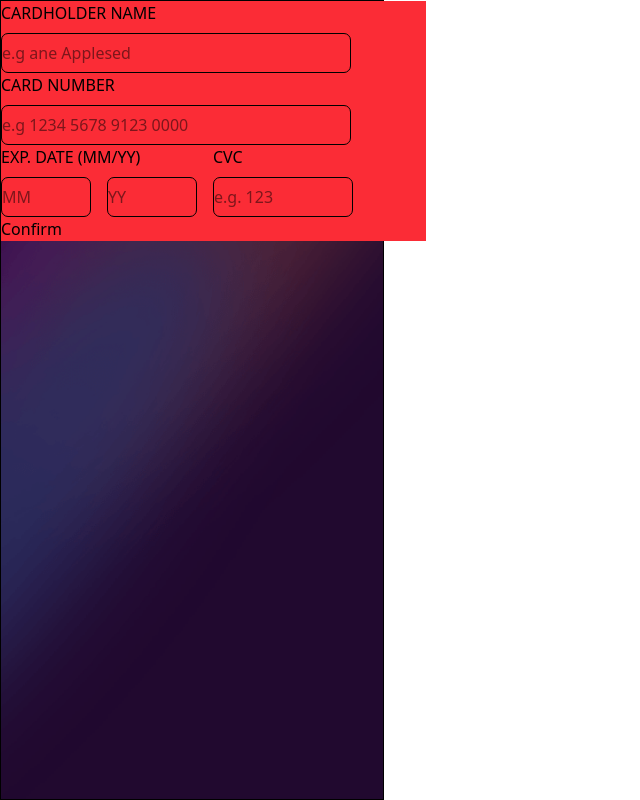
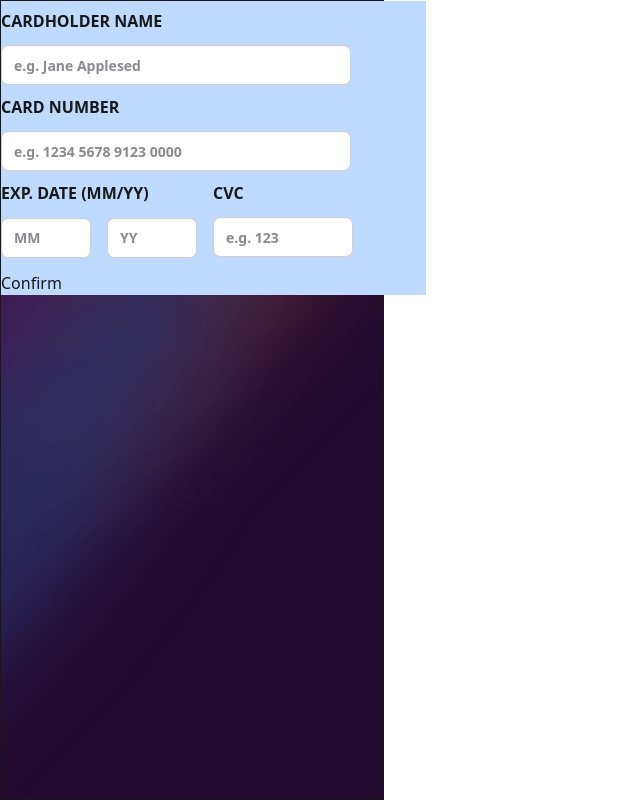
Before and after one commit to ItaloDev-Marcelo/Interactive-card-details-form-ts, a React (Vite) app: page / in a window 1280 px wide. Shown: the whole page, without its empty margins (0-640 px from the left). Built offline with nearby package versions, Linux system fonts and the light colour scheme.

Commit message:
Agilizando com daisyui estilizando formulario

```diff
--- a/package.json
+++ b/package.json
@@ -23,6 +23,7 @@
     "@types/react": "^19.1.10",
     "@types/react-dom": "^19.1.7",
     "@vitejs/plugin-react": "^5.0.0",
+    "daisyui": "^5.0.54",
     "eslint": "^9.33.0",
     "eslint-plugin-react-hooks": "^5.2.0",
     "eslint-plugin-react-refresh": "^0.4.20",
--- a/src/Form/Form.tsx
+++ b/src/Form/Form.tsx
@@ -7,26 +7,26 @@ import {inputFormate} from '../data/inputFormate'
 import Button from '../components/Button'
 const Form = () => {
 
-    const {register, handleSubmit,formState: {errors}, watch} = useForm({resolver: zodResolver(CreditCardSchema)})
+    const {register, handleSubmit,formState: {errors}} = useForm({resolver: zodResolver(CreditCardSchema)})
 
     const onSubmitForm = (formData:CardSchema) => {
       console.log(formData)
     }
 
   return (
-    <form onSubmit={handleSubmit(onSubmitForm)} className='w-[330px] md:w-[400px] xl:w-[425px] bg-red-500'>
-       <Input Data={inputFormate[0]} register={register}  inputErrorSms={errors} style='w-[200px] md:w-[300px] xl:w-[350px] '  />
-       <Input Data={inputFormate[1]} register={register}  inputErrorSms={errors} style='w-[200px] md:w-[300px] xl:w-[350px]'  />
+    <form onSubmit={handleSubmit(onSubmitForm)} className='w-[330px] md:w-[400px] xl:w-[425px] bg-blue-200'>
+       <Input Data={inputFormate[0]} register={register}  inputErrorSms={errors} style='w-[325px] md:w-[300px] xl:w-[350px] '  />
+       <Input Data={inputFormate[1]} register={register}  inputErrorSms={errors} style='w-[325px] md:w-[300px] xl:w-[350px]'  />
        <div className='flex flex-row flex-wrap'>
       <div className='flex flex-col'>
-       <label>EXP. DATE (MM/YY)</label>
-        <div className='flex flex-row items-center'>
-           <Input Data={inputFormate[2]} register={register}  inputErrorSms={errors} style='w-[70px] md:w-[90px] mr-4'   />
-           <Input Data={inputFormate[3]} register={register}  inputErrorSms={errors} style='w-[70px] md:w-[90px] mr-4'   />
+       <label className='fieldset-legend'>EXP. DATE (MM/YY)</label>
+        <div className='flex flex-row items-center relative  top-[-.7em]'>
+           <Input Data={inputFormate[2]} register={register}  inputErrorSms={errors} style='w-[75px] md:w-[90px] mr-4'   />
+           <Input Data={inputFormate[3]} register={register}  inputErrorSms={errors} style='w-[75px] md:w-[90px] mr-4'   />
         </div>
           </div>
 
-        <Input Data={inputFormate[4]} register={register}  inputErrorSms={errors} style='w-[100px] md:w-[140px]'  />
+        <Input Data={inputFormate[4]} register={register}  inputErrorSms={errors} style='w-[105px] md:w-[140px]'  />
        </div>
         <Button type='submit' name='Confirm' />
 
--- a/src/components/Input.tsx
+++ b/src/components/Input.tsx
@@ -4,10 +4,11 @@ const Input = ({Data, register,inputErrorSms,style}:DataFormate) => {
 
   return (
     <div className={`flex flex-col ${style}`}>
-        <label htmlFor={Data.id} className="mb-2">{Data.label}</label>
-        <input className="border-1 h-[40px] rounded-[7px]" type={Data.inputType} {...register(Data.name)} id={Data.id} placeholder={Data.placeholder} />
-        <span className="text-red-500">{inputErrorSms[Data.name]?.message}</span>
+        <legend className="mb-1 fieldset-legend">{Data.label}</legend>
+        <input className={`border-1 h-[40px] rounded-[7px] font-semibold input ${inputErrorSms[Data.name] && 'border-red-500' }   ${style}`} type={Data.inputType} {...register(Data.name)} placeholder={Data.placeholder} />
+        <span className="text-red-500  label text-[0.7em] mt-0.5">{inputErrorSms[Data.name]?.message}</span>
     </div>
+
   )
 }
 
--- a/src/data/inputFormate.ts
+++ b/src/data/inputFormate.ts
@@ -1,8 +1,8 @@
 import type { FormFormate} from "../interface/inputFormate";
 
 export const inputFormate:FormFormate[] = [
-    {id: '2', name: 'Name', label: 'CARDHOLDER NAME', placeholder: 'e.g ane Applesed', inputType: 'text'},
-    {id: '1', name: 'CardNumber', label: 'CARD NUMBER', placeholder: 'e.g 1234 5678 9123 0000', inputType: 'text'},
+    {id: '2', name: 'Name', label: 'CARDHOLDER NAME', placeholder: 'e.g. Jane Applesed', inputType: 'text'},
+    {id: '1', name: 'CardNumber', label: 'CARD NUMBER', placeholder: 'e.g. 1234 5678 9123 0000', inputType: 'text'},
     {id: '3', name: 'ExperationDateDay', placeholder: 'MM', inputType: 'text'},
     {id: '4', name: 'ExperationDateYear', placeholder: 'YY', inputType: 'text'},
     {id: '5', name: 'Cvc' , label:'CVC', placeholder: 'e.g. 123', inputType: 'text'}
--- a/src/index.css
+++ b/src/index.css
@@ -1 +1,2 @@
 @import "tailwindcss";
+@plugin "daisyui";
```
Also changed, not shown: 1 other file (tests, documents, lock files or other folders).
